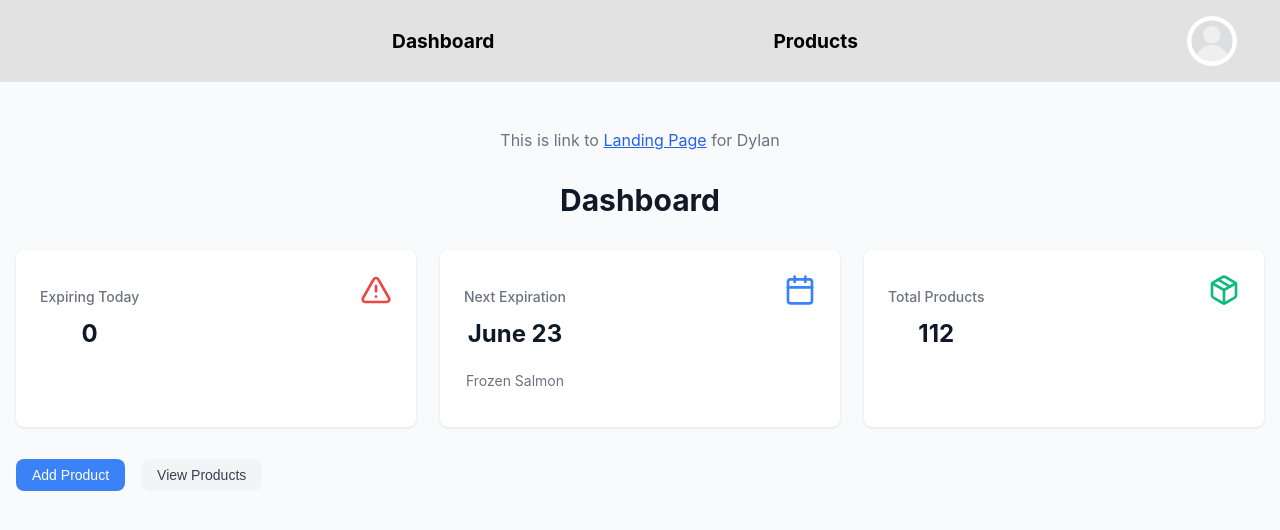
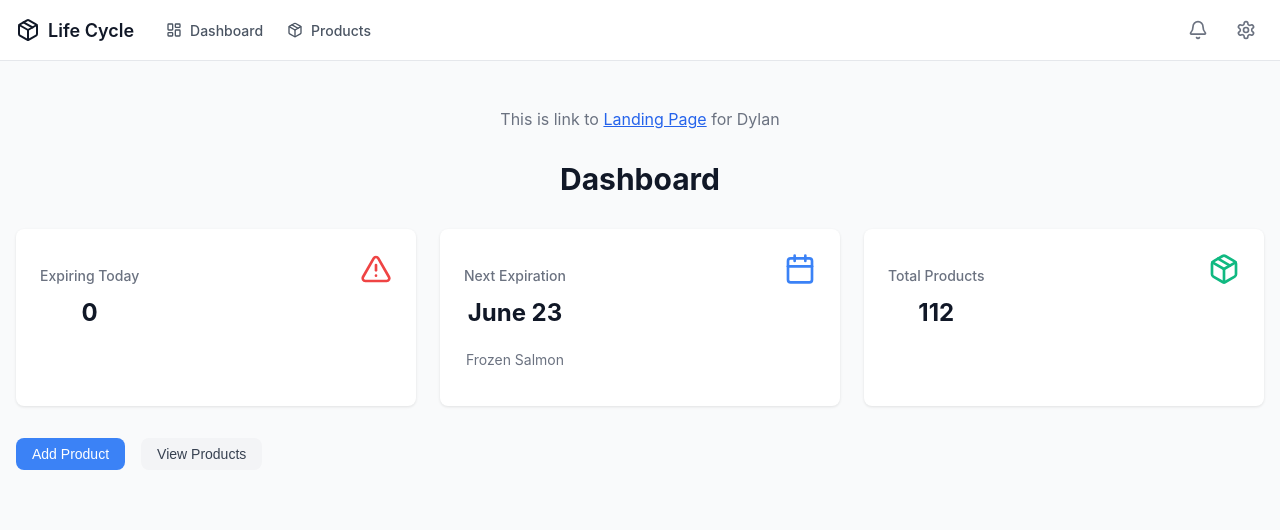
Before and after one commit to x1mmy/LifeCycle, a React (Create React App) app in the folder client/: page / in a window 1280 px wide. Shown: the top 530 px of the page. Built offline with nearby package versions, Linux system fonts and the light colour scheme.

Commit message:
connected backend and frontend, added new nav bar UI design

```diff
--- a/client/src/LandingPage.js
+++ b/client/src/LandingPage.js
@@ -1,5 +1,5 @@
 import './LandingPage.css';  // Add this at the top of your file to link the styles
-
+import React from 'react';
 function LandingPage() {
     return (
         <div className="App">
--- a/client/src/MainDashboard.js
+++ b/client/src/MainDashboard.js
@@ -1,3 +1,5 @@
+import React from 'react';
+
 // Desc: Main Dashboard component
 import './App.css';
 import { Link, Navigate } from 'react-router-dom';  // Add this import
--- a/client/src/Navbar.css
+++ b/client/src/Navbar.css
@@ -1,63 +1,108 @@
-nav{
-    background-color: #e2e2e2;
-    color: white;
-    padding: 10px;
+.navbar {
+    position: sticky;
+    top: 0;
+    z-index: 50;
+    width: 100%;
+    background-color: rgba(255, 255, 255, 0.95);
+    border-bottom: 1px solid #e5e7eb;
+    backdrop-filter: blur(8px);
+}
+
+.navbar-container {
+    max-width: 1280px;
+    margin: 0 auto;
+    padding: 0.75rem 1rem;
     display: flex;
     justify-content: space-between;
     align-items: center;
-    list-style: none;
 }
 
-nav li{
-    list-style: none;
-    color: black;
-
+.navbar-left {
+    display: flex;
+    align-items: center;
+    gap: 2rem;
 }
 
-nav a {
-    color: inherit; /* This will make the links inherit the color of their parent element */
-    text-decoration: none; /* This will remove the underline from the links */
+.navbar-brand {
+    display: flex;
+    align-items: center;
+    gap: 0.5rem;
+    text-decoration: none;
+    color: #111827;
 }
 
-nav a:visited {
-    color: inherit; /* This will ensure visited links have the same color */
+.brand-icon {
+    width: 24px;
+    height: 24px;
 }
 
-nav a:hover {
-    color: inherit; /* This will ensure hovered links have the same color */
+.brand-name {
+    font-weight: 600;
+    font-size: 1.125rem;
 }
 
-nav a:active {
-    color: inherit; /* This will ensure active links have the same color */
+.nav-links {
+    display: none;
 }
 
-.nav-links{
+.nav-link {
     display: flex;
-    justify-content: space-evenly;
-    align-items:stretch;
-    width: 80%;
-    padding-left: 50px;
-    padding-right: 50px;
-
-    font-size: larger;
-    font-weight: bolder;
+    align-items: center;
+    gap: 0.5rem;
+    color: #4b5563;
+    text-decoration: none;
+    font-size: 0.875rem;
+    font-weight: 500;
+    transition: color 0.2s;
 }
 
-.nav-links li:hover{
-    color: green;
-
-    font-weight: bold;
+.nav-link:hover {
+    color: #111827;
 }
 
-.navbar{
-    display: flex;
-    justify-content:center;
-    align-items: center;
-    width: 100%;
+.nav-icon {
+    width: 16px;
+    height: 16px;
 }
 
-.profile-img{
-    width: 50px;
-    height: 50px;
-    border-radius: 50%;
+.navbar-actions {
+    display: flex;
+    align-items: center;
+    gap: 0.75rem;
 }
+
+.icon-button {
+    display: flex;
+    align-items: center;
+    justify-content: center;
+    background: none;
+    border: none;
+    padding: 0.5rem;
+    border-radius: 0.375rem;
+    cursor: pointer;
+    transition: background-color 0.2s;
+}
+
+.icon-button:hover {
+    background-color: #f3f4f6;
+}
+
+.action-icon {
+    width: 20px;
+    height: 20px;
+    color: #6b7280;
+}
+
+.profile-img {
+    width: 32px;
+    height: 32px;
+    border-radius: 9999px;
+}
+
+@media (min-width: 768px) {
+    .nav-links {
+        display: flex;
+        align-items: center;
+        gap: 1.5rem;
+    }
+}
--- a/client/src/Navbar.js
+++ b/client/src/Navbar.js
@@ -1,22 +1,57 @@
 // This is the main app nav bar component
 import { Link } from 'react-router-dom';
 import './Navbar.css';
+import React from 'react';
 
+import { Package, LayoutDashboard, Bell, Settings } from "lucide-react"
 
 function Navbar() {
+    // return (
+    //     <nav className="navbar">
+    //         <ul className='nav-links'>
+    //             <li>
+    //                 <Link to="/">Dashboard</Link>
+    //             </li>
+    //             <li>
+    //                 <Link to="/products">Products</Link>
+    //             </li>
+    //         </ul>
+    //         <img className='profile-img' src="/images/profileimg.webp" onClick={'./'} />
+    //     </nav>
+    // );
+
     return (
-        <nav className="navbar">
-            <ul className='nav-links'>
-                <li>
-                    <Link to="/">Dashboard</Link>
-                </li>
-                <li>
-                    <Link to="/products">Products</Link>
-                </li>
-            </ul>
-            <img className='profile-img' src="/images/profileimg.webp" onClick={'./'} />
+        <nav className='navbar'>
+            <div className="navbar-container">
+                <div className="navbar-left">
+                    <Link to="/" className="navbar-brand">
+                        <Package className="brand-icon" />
+                        <span className="brand-name">Life Cycle</span>
+                    </Link>
+
+                    <div className="nav-links">
+                        <Link to="/" className="nav-link">
+                            <LayoutDashboard className="nav-icon" />
+                                Dashboard
+                        </Link>
+                        <Link to="/products" className="nav-link">
+                            <Package className="nav-icon" />
+                                Products
+                        </Link>
+                    </div>
+                </div>
+
+                <div className="navbar-actions">
+                    <button className="icon-button" aria-label="Notifications">
+                        <Bell className="action-icon" />
+                    </button>
+                    <button className="icon-button" aria-label="Settings">
+                        <Settings className="action-icon" />
+                    </button>
+                </div>
+            </div>
         </nav>
-    );
+    )
 }
 
 export default Navbar;
--- a/client/src/Products.js
+++ b/client/src/Products.js
@@ -1,70 +1,7 @@
-// // Desc: Product table view component
-// import React, { useState } from 'react';
-// import './Products.css';
 
-// function Products() {
-//     // Sample product data - replace with actual data
-//     const [products] = useState([
-//         { name: 'Walter White', type: 'Frozen', expiryDate: '23 June 2024', barcodeNum: '000000000001' },
-//         { name: 'Jesse Pinkman', type: 'Shelf', expiryDate: '--', barcodeNum: 'true' },
-//         { name: 'Hank Schrader', type: 'Fridge', expiryDate: '--', barcodeNum: 'true' },
-//         // Add more products as needed
-//     ]);
-
-//     return (
-//         <div className="products-container">
-
-//             {/* Main Content */}
-//             <main className="main-content">
-//                 {/* Search and Add Product */}
-//                 <div className="actions-container">
-//                     <div className="search-container">
-//                         <input
-//                             type="text"
-//                             placeholder="Enter your text here"
-//                             className="search-input"
-//                         />
-//                         <button className="search-button">
-//                             🔍
-//                         </button>
-//                     </div>
-//                     <button className="add-product-button">
-//                         Add Product
-//                     </button>
-//                 </div>
-
-//                 {/* Products Table */}
-//                 <div className="table-container">
-//                     <table className="products-table">
-//                         <thead>
-//                             <tr>
-//                                 <th>Name</th>
-//                                 <th>Type</th>
-//                                 <th>Expiry Date</th>
-//                                 <th>Barcode Num?</th>
-//                             </tr>
-//                         </thead>
-//                         <tbody>
-//                             {products.map((product, index) => (
-//                                 <tr key={index}>
-//                                     <td>{product.name}</td>
-//                                     <td>{product.type}</td>
-//                                     <td>{product.expiryDate}</td>
-//                                     <td>{product.barcodeNum}</td>
-//                                 </tr>
-//                             ))}
-//                         </tbody>
-//                     </table>
-//                 </div>
-//             </main>
-//         </div>
-//     );
-// }
-
-// export default Products;
 // // Desc: Product table view component
 // ProductsPage.jsx
-// ProductsPage.jsx
+
 import React, { useEffect, useState } from "react";
 import axios from "axios";
 import "./Products.css";
@@ -108,6 +45,7 @@ function Products() {
   }, []);
 
   // Handler for checkbox selection in table rows
+  // - important for the delete function
   const handleCheckboxChange = (productId) => {
     const newSelected = new Set(selectedRows);
     if (newSelected.has(productId)) {
@@ -283,7 +221,7 @@ function Products() {
                   name="name"
                   placeholder="Product Name"
                   value={formData.name}
-                  onChange={handleInputChange}
+                  onChange={handleInputChange} //This is the handler Modal input boxes
                   required
                 />
               </div>
@@ -295,7 +233,7 @@ function Products() {
                   name="expiryDate"
                   placeholder="Expiry Date"
                   value={formData.expiryDate}
-                  onChange={handleInputChange}
+                  onChange={handleInputChange} //This is the handler Modal input boxes
                   required
                 />
               </div>
@@ -306,7 +244,7 @@ function Products() {
                   name="price"
                   placeholder="Price"
                   value={formData.price}
-                  onChange={handleInputChange}
+                  onChange={handleInputChange} //This is the handler Modal input boxes
                   required
                 />
               </div>
@@ -315,7 +253,7 @@ function Products() {
                 <select
                   name="type"
                   value={formData.type}
-                  onChange={handleInputChange}
+                  onChange={handleInputChange} //This is the handler Modal input boxes
                   required
                 >
                   <option value="">Select Type</option>
```
Also changed, not shown: client/package.json (+7 -3 lines), 1 other file (tests, documents, lock files or other folders).
